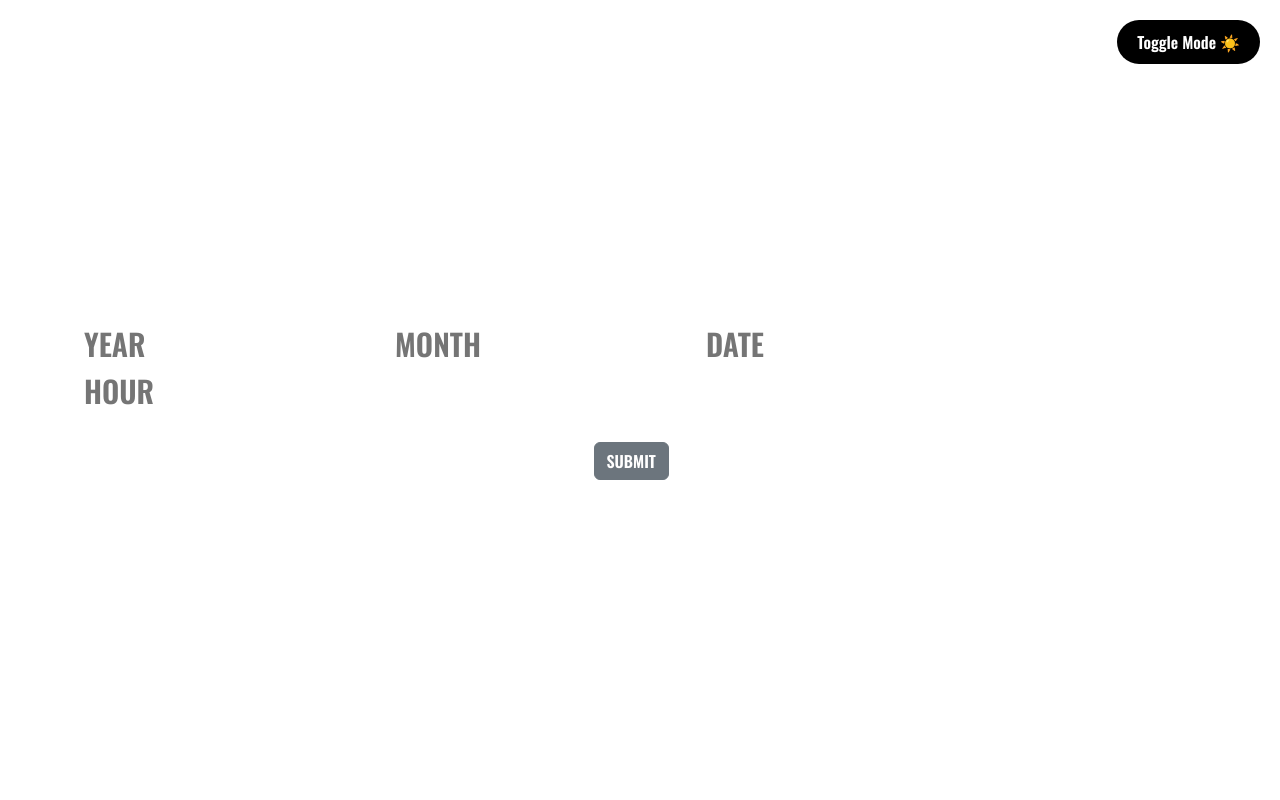
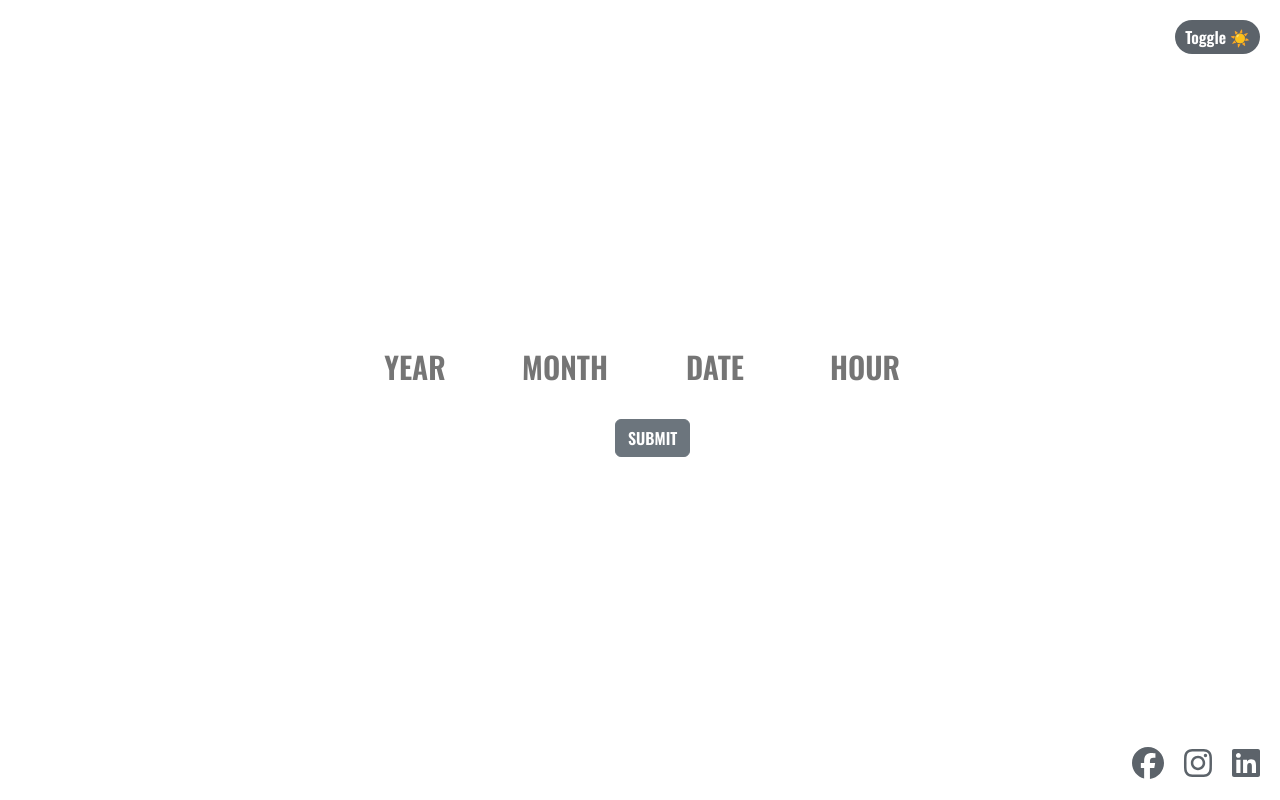
Before and after one commit to ProgrammingDump/Realtime-Age-Calculator, a React (Create React App) app: page / in a window 1280 px wide. Built offline with nearby package versions, Linux system fonts and the light colour scheme.

Commit message:
finishing touches await

```diff
--- a/package.json
+++ b/package.json
@@ -3,6 +3,9 @@
   "version": "0.1.0",
   "private": true,
   "dependencies": {
+    "@fortawesome/fontawesome-svg-core": "^6.4.2",
+    "@fortawesome/free-brands-svg-icons": "^6.4.2",
+    "@fortawesome/react-fontawesome": "^0.2.0",
     "@testing-library/jest-dom": "^5.17.0",
     "@testing-library/react": "^13.4.0",
     "@testing-library/user-event": "^13.5.0",
--- a/src/App.css
+++ b/src/App.css
@@ -10,7 +10,7 @@
 }
 
 .dark-mode {
-  background-color: #000000 !important;
+  background-color: #131313 !important;
   color: #fff !important;
 }
 
@@ -18,14 +18,32 @@
   position: absolute;
   top: 20px;
   right: 20px;
-  background-color: #000;
+  background-color: #5c636a;
   color: #fff;
-  padding: 10px 20px;
+  padding: 5px 10px;
   border: none;
   border-radius: 25px;
   cursor: pointer;
 }
 
 .dark-mode-button:hover {
-  background-color: #696969;
+  transition: background-color 1s;
+  background-color: #000000;
 }
+
+.social-icons {
+  position: fixed;
+  bottom: 20px;
+  right: 20px;
+  display: flex;
+  gap: 20px;
+}
+
+.social-icons a {
+  text-decoration: none;
+  color: #5c636a;
+}
+
+.social-icons a:hover {
+  color: #0073e6;
+}
--- a/src/App.js
+++ b/src/App.js
@@ -1,33 +1,57 @@
-import './App.css';
-import 'bootstrap/dist/css/bootstrap.css'
-import AgeSubmission from './components/AgeSubmission'
-import AgeCounter from './components/AgeCounter'
-import { useState } from 'react';
-import { Routes , Route , Link , BrowserRouter } from 'react-router-dom'
+import "./App.css";
+import "bootstrap/dist/css/bootstrap.css";
+import AgeSubmission from "./components/AgeSubmission";
+import AgeCounter from "./components/AgeCounter";
+import { FontAwesomeIcon } from '@fortawesome/react-fontawesome';
+import { faFacebook, faInstagram, faLinkedin } from '@fortawesome/free-brands-svg-icons';
+import { useState, useEffect } from "react";
+import { Routes, Route, Link, BrowserRouter } from "react-router-dom";
 
-  function App() {
+function App() {
+  const [darkMode, setDarkMode] = useState(false);
 
-    const [isDarkMode, setDarkMode] = useState(false);
+  const darkModeClass = darkMode ? "dark-mode" : "";
 
-    const darkModeClass = isDarkMode ? 'dark-mode' : '';
+  useEffect(() => {
+    const darkModeState = window.localStorage.getItem('Dark Mode');
+    if (darkModeState !== null) setDarkMode(JSON.parse(darkModeState));
+  }, []);
+
+  useEffect(() => {
+    localStorage.setItem("DarkMode", JSON.stringify(darkMode));
+  }, [darkMode]);
 
   const toggleDarkMode = () => {
-    setDarkMode( state => !state );
-    console.log("sherdil");
+    setDarkMode((state) => !state);
   };
 
   return (
     <div className={`App ${darkModeClass} `}>
-      <button className="dark-mode-button" onClick={toggleDarkMode}>
-        Toggle Mode ☀️
+      <button
+        className="dark-mode-button"
+        onClick={toggleDarkMode}
+        checked={darkMode ? "true" : ""}>
+        Toggle ☀️
       </button>
       <BrowserRouter>
         <Routes>
           <Route path="/" element={<AgeSubmission />} />
-          <Route path="/output" element={<AgeCounter/>} />
+          <Route path="/output" element={<AgeCounter />} />
         </Routes>
+        <Link to="/output" state={{darkMode: darkMode}} className="Link" />
       </BrowserRouter>
+      <div className="social-icons">
+        <a href="https://www.facebook.com" target="_blank" rel="noopener noreferrer">
+          <FontAwesomeIcon icon={faFacebook} size="2x" />
+        </a>
+        <a href="https://www.instagram.com" target="_blank" rel="noopener noreferrer">
+          <FontAwesomeIcon icon={faInstagram} size="2x" />
+        </a>
+        <a href="https://www.linkedin.com" target="_blank" rel="noopener noreferrer">
+          <FontAwesomeIcon icon={faLinkedin} size="2x" />
+        </a>
+      </div>
     </div>
   );
 }
-export default App
+export default App;
--- a/src/components/AgeCounter.js
+++ b/src/components/AgeCounter.js
@@ -22,7 +22,7 @@ export default function Output() {
           ms++
 
 
-        if (state.ms >= 1000) {
+        if (state.ms >= 999) {
           ms = 0;
           s++;
           console.log("value of s : " + s);
--- a/src/components/AgeSubmission.css
+++ b/src/components/AgeSubmission.css
@@ -4,11 +4,15 @@
     flex-direction: column;
     align-items: center;
     height: 100vh;
+    max-width: 100%
 }
 
 input {
     border: none;
+    text-align: center;
+    width: 150px;
     font-size: 30px !important;
+    text-align: center !important;
 
     &:hover {
         outline: none !important;
@@ -45,3 +49,10 @@ input[type=number] {
     height: 100vh;
     font-size: 70px;
 }
+
+@media (max-width: 767px) {
+    .input-field {
+        display: flex;
+        flex-direction: columns;
+    }
+}
--- a/src/components/AgeSubmission.js
+++ b/src/components/AgeSubmission.js
@@ -1,11 +1,15 @@
-import React, { useState } from "react";
-import { useNavigate } from "react-router-dom";
+import React, { useState, useEffect } from "react";
+import { useNavigate, useLocation } from "react-router-dom";
 import { ToastContainer, toast } from "react-toastify";
 import "react-toastify/dist/ReactToastify.css";
 import "./AgeSubmission.css";
 
 const AgeSubmission = () => {
   const navigate = useNavigate();
+  const location = useLocation();
+
+  console.log("navigate:" + navigate)
+  console.log("location:" + location)
 
   const [year, setYear] = useState("");
   const [month, setMonth] = useState("");
@@ -25,6 +29,22 @@ const AgeSubmission = () => {
     });
   };
 
+  const [darkMode, setDarkMode] = useState(false);
+
+  const darkModeClass = darkMode ? "dark-mode" : "";
+
+  useEffect(() => {
+    const darkModeState = window.localStorage.getItem('Dark Mode');
+    if (darkModeState !== null) setDarkMode(JSON.parse(darkModeState));
+  }, []);
+
+  useEffect(() => {
+    localStorage.setItem("DarkMode", JSON.stringify(darkMode));
+  }, [darkMode]);
+
+  const toggleDarkMode = () => {
+    setDarkMode((state) => !state);
+  };
 
   const calculateAge = () => {
     const birthYear = parseInt(year);
@@ -86,7 +106,6 @@ const AgeSubmission = () => {
     const formattedAgeInMonths = parseInt(monthsRemainder);
     const formattedAgeInYears = parseInt(yearsRemainder);
 
-    //const ageDateTime = moment(`${year}-${month}-${day} ${hour}`)
     navigate("/output", {
       state: {
         time: {
@@ -106,6 +125,11 @@ const AgeSubmission = () => {
     event.preventDefault();
   };
 
+  const inputStyle = {
+    backgroundColor: darkMode ? '#333' : '#fff',
+    color: darkMode ? '#fff' : '#000',
+  };
+
   return (
     <div>
       <section className="main container d-flex">
@@ -113,6 +137,7 @@ const AgeSubmission = () => {
           <form onSubmit={handleSubmit}>
             <div className="input-field">
               <input
+                className= {`${darkModeClass} `}
                 type="number"
                 name="year"
                 placeholder="YEAR"
@@ -172,6 +197,6 @@ const AgeSubmission = () => {
       />
     </div>
   );
-};
+}
 
-export default AgeSubmission;
+export default AgeSubmission
```
Also changed, not shown: 1 other file (tests, documents, lock files or other folders).
